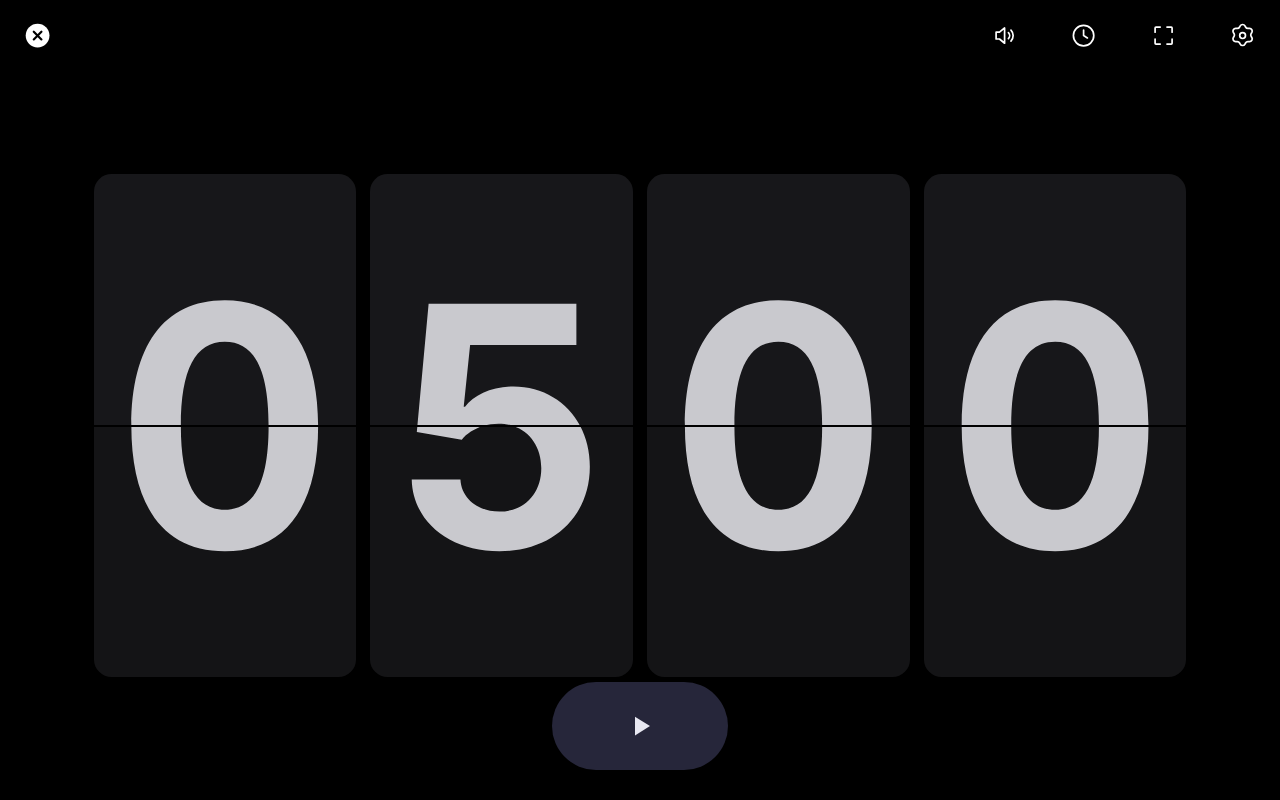
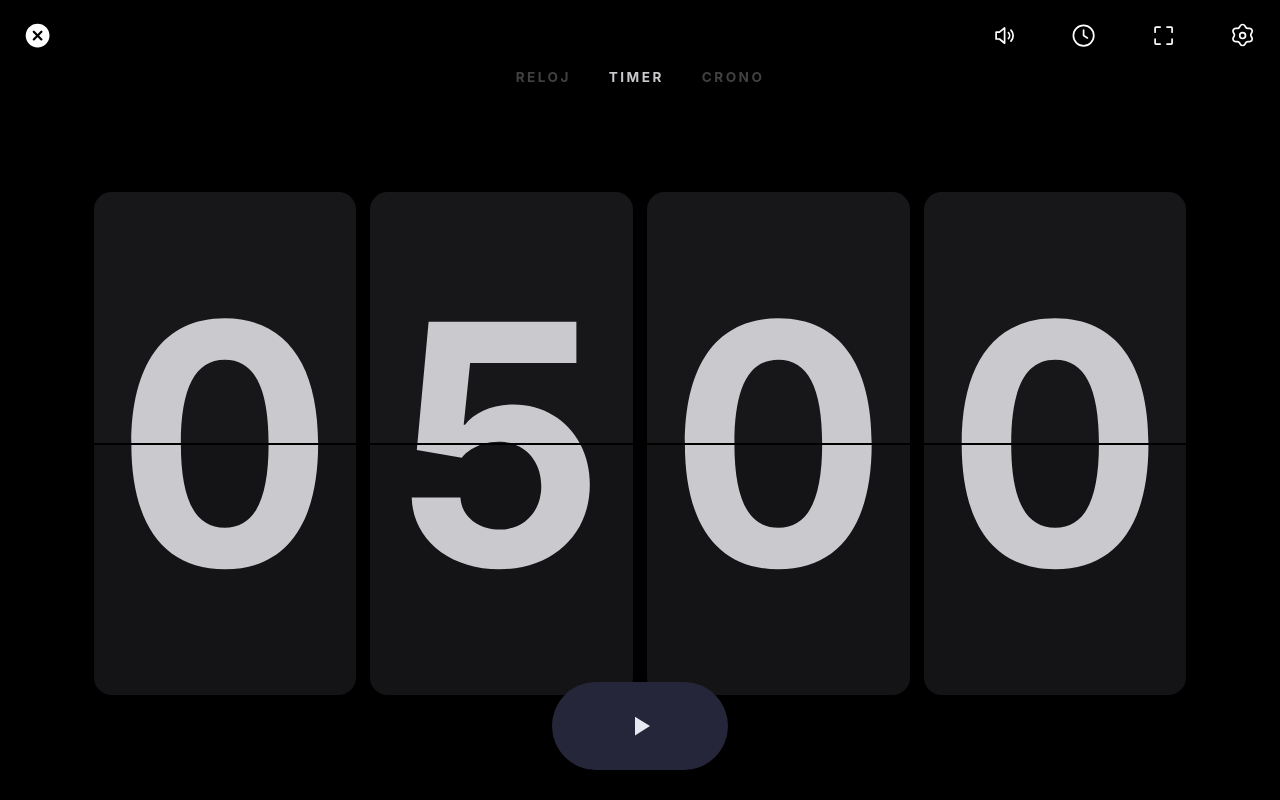
Before and after one commit to JesusMiguelVargas/Reloj_01, a React (Vite) app: page / in a window 1280 px wide. Built offline with nearby package versions, Linux system fonts and the light colour scheme.

Commit message:
Etapa 2: modos Reloj de mesa y Cronómetro con selector minimalista
Co-Authored-By: Claude Fable 5 <noreply@anthropic.com>
Claude-Session: https://claude.ai/code/session_012mgta3JjwT2LsF2DH2D446

```diff
--- a/src/App.tsx
+++ b/src/App.tsx
@@ -10,11 +10,21 @@ import {
   SoundOffIcon,
   SoundOnIcon,
 } from './components/Icons';
+import { useClock } from './hooks/useClock';
 import { useSound } from './hooks/useSound';
+import { useStopwatch } from './hooks/useStopwatch';
 import { useTimer } from './hooks/useTimer';
 import { useWakeLock } from './hooks/useWakeLock';
 
 const PRESETS = [1, 3, 5, 10, 15, 25, 45, 60];
+
+type Mode = 'clock' | 'timer' | 'stopwatch';
+
+const MODE_LABELS: Record<Mode, string> = {
+  clock: 'Reloj',
+  timer: 'Timer',
+  stopwatch: 'Crono',
+};
 
 interface Settings {
   alarmSound: boolean;
@@ -22,6 +32,7 @@ interface Settings {
   vibrate: boolean;
   keepAwake: boolean;
   notify: boolean;
+  hour12: boolean;
 }
 
 const DEFAULT_SETTINGS: Settings = {
@@ -30,6 +41,7 @@ const DEFAULT_SETTINGS: Settings = {
   vibrate: true,
   keepAwake: true,
   notify: false,
+  hour12: false,
 };
 
 function loadSettings(): Settings {
@@ -42,6 +54,16 @@ function loadSettings(): Settings {
   return DEFAULT_SETTINGS;
 }
 
+function loadMode(): Mode {
+  try {
+    const raw = localStorage.getItem('reloj:mode');
+    if (raw === 'clock' || raw === 'timer' || raw === 'stopwatch') return raw;
+  } catch {
+    /* ignorar */
+  }
+  return 'timer';
+}
+
 function toggleFullscreen() {
   if (document.fullscreenElement) {
     void document.exitFullscreen();
@@ -52,14 +74,18 @@ function toggleFullscreen() {
   }
 }
 
+const pad = (n: number) => String(n).padStart(2, '0');
+
 export default function App() {
   const [settings, setSettings] = useState<Settings>(loadSettings);
   const settingsRef = useRef(settings);
   settingsRef.current = settings;
 
+  const [mode, setMode] = useState<Mode>(loadMode);
+
   const { playFlick, playAlarm, unlock } = useSound();
 
-  const { remaining, duration, status, start, pause, reset } = useTimer(() => {
+  const timer = useTimer(() => {
     if (settingsRef.current.alarmSound) playAlarm();
     if (settingsRef.current.vibrate && 'vibrate' in navigator) {
       navigator.vibrate([300, 120, 300, 120, 600]);
@@ -77,15 +103,12 @@ export default function App() {
     }
   });
 
-  useWakeLock(settings.keepAwake && status === 'running');
+  const stopwatch = useStopwatch();
+  const clock = useClock(mode === 'clock', settings.hour12);
 
-  const enableNotify = async (on: boolean) => {
-    if (on && 'Notification' in window && Notification.permission !== 'granted') {
-      const perm = await Notification.requestPermission();
-      if (perm !== 'granted') return;
-    }
-    setSettings((s) => ({ ...s, notify: on }));
-  };
+  const isActive =
+    mode === 'clock' || timer.status === 'running' || (mode === 'stopwatch' && stopwatch.running);
+  useWakeLock(settings.keepAwake && isActive);
 
   const [showPicker, setShowPicker] = useState(false);
   const [showSettings, setShowSettings] = useState(false);
@@ -100,61 +123,100 @@ export default function App() {
     }
   }, [settings]);
 
-  // Sonido de solapa en cada segundo mientras corre.
-  const prevRemaining = useRef(remaining);
   useEffect(() => {
-    if (remaining !== prevRemaining.current) {
-      prevRemaining.current = remaining;
-      if (status === 'running' && settingsRef.current.flipSound) playFlick();
+    try {
+      localStorage.setItem('reloj:mode', mode);
+    } catch {
+      /* ignorar */
     }
-  }, [remaining, status, playFlick]);
+  }, [mode]);
 
-  // Título de la pestaña con el tiempo restante.
+  // Dígitos según el modo activo
+  let digits: string[];
+  if (mode === 'clock') {
+    digits = [clock.hh[0], clock.hh[1], clock.mm[0], clock.mm[1]];
+  } else if (mode === 'stopwatch') {
+    const mm = pad(Math.floor(stopwatch.elapsed / 60));
+    const ss = pad(stopwatch.elapsed % 60);
+    digits = [mm[0], mm[1], ss[0], ss[1]];
+  } else {
+    const mm = pad(Math.min(99, Math.floor(timer.remaining / 60)));
+    const ss = pad(timer.remaining % 60);
+    digits = [mm[0], mm[1], ss[0], ss[1]];
+  }
+
+  // Sonido de solapa cuando cambia cualquier dígito visible
+  const digitsKey = digits.join('');
+  const prevDigitsKey = useRef(digitsKey);
   useEffect(() => {
-    const mm = String(Math.floor(remaining / 60)).padStart(2, '0');
-    const ss = String(remaining % 60).padStart(2, '0');
-    document.title =
-      status === 'running' || status === 'paused' ? `${mm}:${ss} — Temporizador` : 'Reloj — Temporizador Flip';
-  }, [remaining, status]);
+    if (digitsKey !== prevDigitsKey.current) {
+      prevDigitsKey.current = digitsKey;
+      if (settingsRef.current.flipSound) playFlick();
+    }
+  }, [digitsKey, playFlick]);
 
-  const minutes = String(Math.min(99, Math.floor(remaining / 60))).padStart(2, '0');
-  const seconds = String(remaining % 60).padStart(2, '0');
-  const digits = [minutes[0], minutes[1], seconds[0], seconds[1]];
+  // Título de la pestaña
+  useEffect(() => {
+    if (mode === 'timer' && (timer.status === 'running' || timer.status === 'paused')) {
+      document.title = `${digits[0]}${digits[1]}:${digits[2]}${digits[3]} — Temporizador`;
+    } else if (mode === 'stopwatch' && stopwatch.running) {
+      document.title = `${digits[0]}${digits[1]}:${digits[2]}${digits[3]} — Cronómetro`;
+    } else {
+      document.title = 'Reloj — Temporizador Flip';
+    }
+  }, [mode, timer.status, stopwatch.running, digits]);
 
-  const running = status === 'running';
-  const finished = status === 'finished';
+  const running = mode === 'timer' ? timer.status === 'running' : stopwatch.running;
+  const finished = mode === 'timer' && timer.status === 'finished';
 
   const handlePlayPause = () => {
     unlock();
-    if (running) {
-      pause();
-    } else if (finished) {
-      reset();
-    } else {
-      start();
+    if (mode === 'timer') {
+      if (timer.status === 'running') timer.pause();
+      else if (timer.status === 'finished') timer.reset();
+      else timer.start();
+    } else if (mode === 'stopwatch') {
+      if (stopwatch.running) stopwatch.pause();
+      else stopwatch.start();
     }
   };
 
   const handleClose = () => {
-    reset();
+    if (mode === 'timer') timer.reset();
+    else if (mode === 'stopwatch') stopwatch.reset();
   };
 
   const openPicker = () => {
-    setPickerMin(Math.floor(duration / 60));
-    setPickerSec(duration % 60);
+    setPickerMin(Math.floor(timer.duration / 60));
+    setPickerSec(timer.duration % 60);
     setShowPicker(true);
   };
 
   const applyPicker = (totalSeconds: number) => {
     const clamped = Math.max(1, Math.min(99 * 60 + 59, totalSeconds));
-    reset(clamped);
+    timer.reset(clamped);
     setShowPicker(false);
   };
+
+  const enableNotify = async (on: boolean) => {
+    if (on && 'Notification' in window && Notification.permission !== 'granted') {
+      const perm = await Notification.requestPermission();
+      if (perm !== 'granted') return;
+    }
+    setSettings((s) => ({ ...s, notify: on }));
+  };
+
+  const controlsHidden = mode === 'clock';
 
   return (
     <div className={`app${finished ? ' finished' : ''}`}>
       <header className="topbar">
-        <button className="icon-btn close" onClick={handleClose} aria-label="Reiniciar">
+        <button
+          className="icon-btn close"
+          onClick={handleClose}
+          aria-label="Reiniciar"
+          style={{ visibility: controlsHidden ? 'hidden' : 'visible' }}
+        >
           <CloseIcon />
         </button>
         <div className="topbar-right">
@@ -165,9 +227,11 @@ export default function App() {
           >
             {settings.alarmSound ? <SoundOnIcon /> : <SoundOffIcon />}
           </button>
-          <button className="icon-btn" onClick={openPicker} aria-label="Elegir duración">
-            <ClockIcon />
-          </button>
+          {mode === 'timer' && (
+            <button className="icon-btn" onClick={openPicker} aria-label="Elegir duración">
+              <ClockIcon />
+            </button>
+          )}
           <button className="icon-btn" onClick={toggleFullscreen} aria-label="Pantalla completa">
             <ExpandIcon />
           </button>
@@ -177,17 +241,29 @@ export default function App() {
         </div>
       </header>
 
+      <nav className="modes" aria-label="Modo">
+        {(Object.keys(MODE_LABELS) as Mode[]).map((m) => (
+          <button
+            key={m}
+            className={`mode-btn${mode === m ? ' active' : ''}`}
+            onClick={() => setMode(m)}
+          >
+            {MODE_LABELS[m]}
+          </button>
+        ))}
+      </nav>
+
       <main
         className="clock"
         role="timer"
-        aria-label={`Quedan ${minutes} minutos con ${seconds} segundos`}
+        aria-label={`${digits[0]}${digits[1]} ${digits[2]}${digits[3]}`}
       >
         {digits.map((d, i) => (
           <FlipDigit key={i} value={d} />
         ))}
       </main>
 
-      <footer className="bottombar">
+      <footer className="bottombar" style={{ visibility: controlsHidden ? 'hidden' : 'visible' }}>
         <button
           className="play-btn"
           onClick={handlePlayPause}
@@ -205,7 +281,7 @@ export default function App() {
               {PRESETS.map((m) => (
                 <button
                   key={m}
-                  className={`preset${duration === m * 60 ? ' active' : ''}`}
+                  className={`preset${timer.duration === m * 60 ? ' active' : ''}`}
                   onClick={() => applyPicker(m * 60)}
                 >
                   {m} min
@@ -286,6 +362,14 @@ export default function App() {
                 onChange={(e) => void enableNotify(e.target.checked)}
               />
             </label>
+            <label className="toggle-row">
+              <span>Formato de 12 horas</span>
+              <input
+                type="checkbox"
+                checked={settings.hour12}
+                onChange={(e) => setSettings((s) => ({ ...s, hour12: e.target.checked }))}
+              />
+            </label>
             <button className="sheet-primary" onClick={() => setShowSettings(false)}>
               Listo
             </button>
--- /dev/null
+++ b/src/hooks/useClock.ts
@@ -0,0 +1,21 @@
+import { useEffect, useState } from 'react';
+
+/** Hora actual para el modo reloj de mesa. Solo tica cuando está activo. */
+export function useClock(active: boolean, hour12: boolean) {
+  const [now, setNow] = useState(() => new Date());
+
+  useEffect(() => {
+    if (!active) return;
+    setNow(new Date());
+    const id = window.setInterval(() => setNow(new Date()), 500);
+    return () => window.clearInterval(id);
+  }, [active]);
+
+  let hours = now.getHours();
+  if (hour12) hours = hours % 12 || 12;
+
+  return {
+    hh: String(hours).padStart(2, '0'),
+    mm: String(now.getMinutes()).padStart(2, '0'),
+  };
+}
--- /dev/null
+++ b/src/hooks/useStopwatch.ts
@@ -0,0 +1,42 @@
+import { useCallback, useEffect, useRef, useState } from 'react';
+
+const MAX = 99 * 60 + 59; // el display tiene dos dígitos de minutos
+
+/** Cronómetro basado en marca de tiempo (exacto aunque la pestaña duerma). */
+export function useStopwatch() {
+  const [elapsed, setElapsed] = useState(0);
+  const [running, setRunning] = useState(false);
+  const accumulatedRef = useRef(0);
+  const startedAtRef = useRef(0);
+
+  useEffect(() => {
+    if (!running) return;
+    const id = window.setInterval(() => {
+      const total = accumulatedRef.current + (Date.now() - startedAtRef.current) / 1000;
+      setElapsed(Math.min(MAX, Math.floor(total)));
+    }, 150);
+    return () => window.clearInterval(id);
+  }, [running]);
+
+  const start = useCallback(() => {
+    startedAtRef.current = Date.now();
+    setRunning(true);
+  }, []);
+
+  const pause = useCallback(() => {
+    setRunning((r) => {
+      if (r) {
+        accumulatedRef.current += (Date.now() - startedAtRef.current) / 1000;
+      }
+      return false;
+    });
+  }, []);
+
+  const reset = useCallback(() => {
+    accumulatedRef.current = 0;
+    setElapsed(0);
+    setRunning(false);
+  }, []);
+
+  return { elapsed, running, start, pause, reset };
+}
--- a/src/styles.css
+++ b/src/styles.css
@@ -81,6 +81,34 @@ body {
 .icon-btn:active {
   transform: scale(0.9);
   opacity: 0.7;
+}
+
+/* ---------- Selector de modos ---------- */
+
+.modes {
+  display: flex;
+  justify-content: center;
+  gap: clamp(14px, 4vw, 34px);
+  padding: 2px 0 6px;
+}
+
+.mode-btn {
+  background: none;
+  border: none;
+  color: var(--digit);
+  opacity: 0.32;
+  font-family: inherit;
+  font-size: clamp(11px, 1.7vmin, 14px);
+  font-weight: 700;
+  letter-spacing: 0.18em;
+  text-transform: uppercase;
+  cursor: pointer;
+  padding: 6px 2px;
+  transition: opacity 0.2s ease;
+}
+
+.mode-btn.active {
+  opacity: 1;
 }
 
 /* ---------- Reloj ---------- */
```
